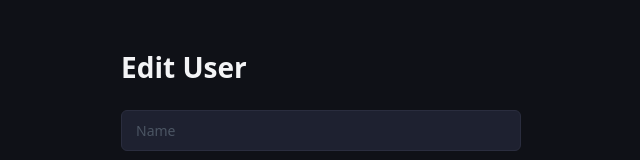
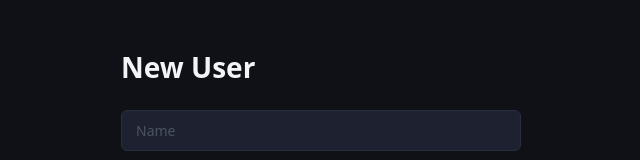
Before and after one commit to JossephVR/docker-fullstack-demo, a React app in the folder frontend/: page /users/new in a window 1280 px wide. Shown: the top 160 px of the page, without its empty margins (203-843 px from the left). Built offline with nearby package versions, Linux system fonts and the light colour scheme; the HTML template or start-up script is replaced by a standard one.

Commit message:
fix: correct page title in NewUserPage

```diff
--- a/frontend/src/pages/NewUserPage.jsx
+++ b/frontend/src/pages/NewUserPage.jsx
@@ -14,7 +14,7 @@
 
   return (
     <div>
-      <h1>Edit User</h1>
+      <h1>New User</h1>
       <div className="form">
         <input
           placeholder="Name"
```
